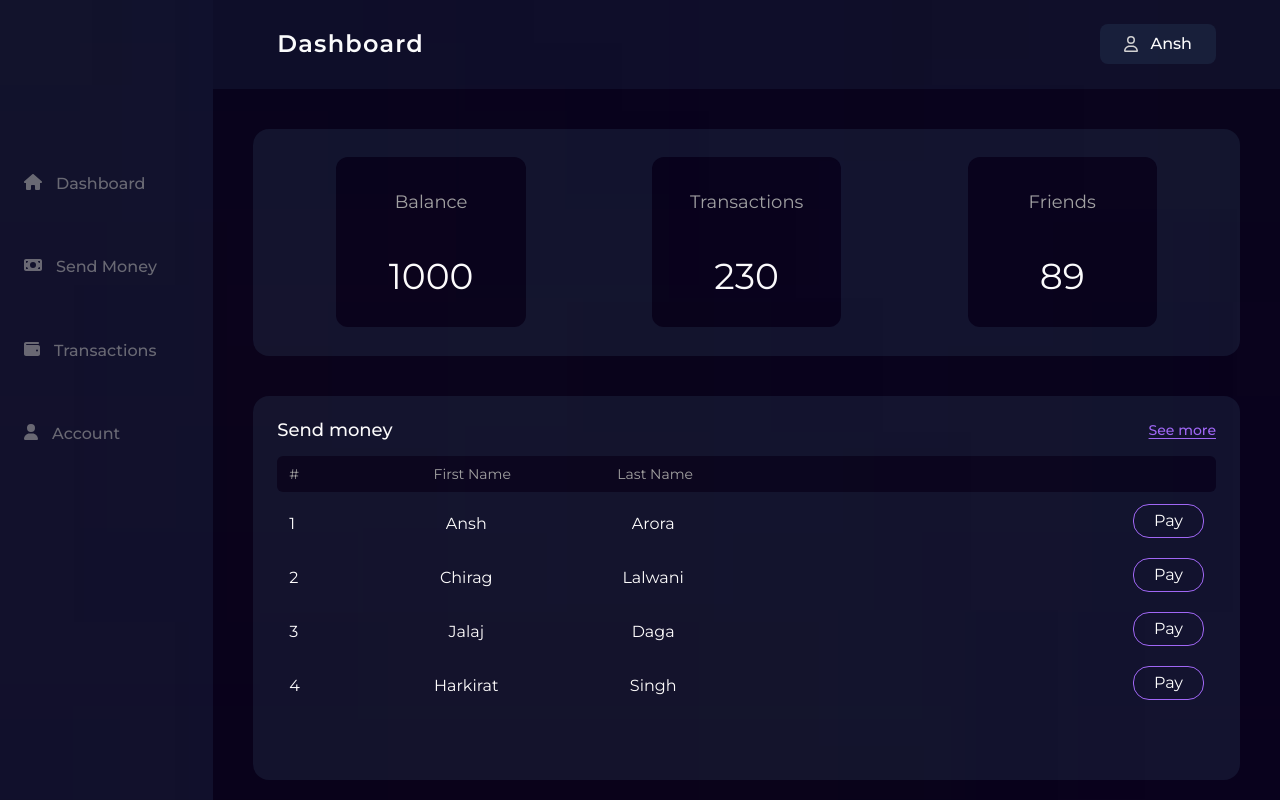
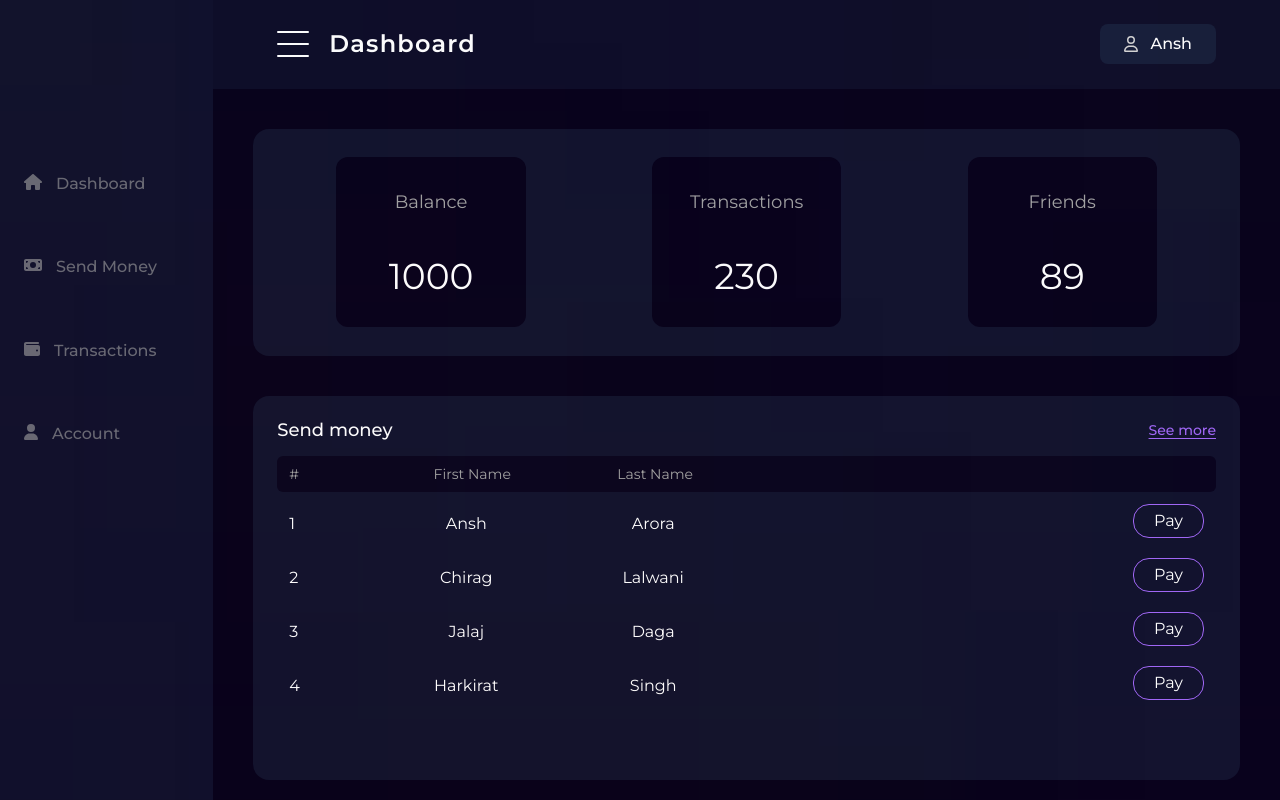
Before and after one commit to bitbard3/payment-app, a React (Vite) app in the folder frontend/: page /dashboard in a window 1280 px wide. Built offline with nearby package versions, Linux system fonts and the light colour scheme.

Commit message:
Make navbar

```diff
--- a/frontend/src/components/Header.jsx
+++ b/frontend/src/components/Header.jsx
@@ -1,10 +1,14 @@
 import React from "react";
 import HeaderHeading from "./HeaderHeading";
 import HeaderAccount from "./HeaderAccount";
+import NavButton from "./NavButton";
 
 export default function Header({ icon, user, text }) {
   return (
     <div className="flex h-full items-center md:px-16 px-5 w-full">
+      <span className="mr-5">
+        <NavButton></NavButton>
+      </span>
       <HeaderHeading text={text}></HeaderHeading>
       <div className="ms-auto">
         <HeaderAccount icon={icon} user={user}></HeaderAccount>
--- /dev/null
+++ b/frontend/src/components/NavButton.jsx
@@ -0,0 +1,31 @@
+import React from "react";
+import { useRecoilState } from "recoil";
+import { sideBarOpen } from "../stores/atom/sideBar";
+
+export default function NavButton() {
+  const [sideBar, setSidebar] = useRecoilState(sideBarOpen);
+  return (
+    <button
+      onClick={() => setSidebar((p) => !p)}
+      className="flex flex-col justify-center items-center gap-1"
+    >
+      <span
+        className={`dark:bg-white bg-light block transition-all duration-300 ease-out  h-[2px] w-8 rounded-sm ${
+          !sideBar ? "rotate-45 translate-y-2" : "-translate-y-1"
+        }`}
+      ></span>
+      <span
+        className={`dark:bg-white bg-light block transition-all duration-300 ease-out
+                    h-[2px] w-8 rounded-sm my-0.5 ${
+                      !sideBar ? "opacity-0" : "opacity-100"
+                    }`}
+      ></span>
+      <span
+        className={`dark:bg-white bg-light block transition-all duration-300 ease-out
+                    h-[2px] w-8 rounded-sm ${
+                      !sideBar ? "-rotate-45 -translate-y-2" : "translate-y-1"
+                    }`}
+      ></span>
+    </button>
+  );
+}
```
